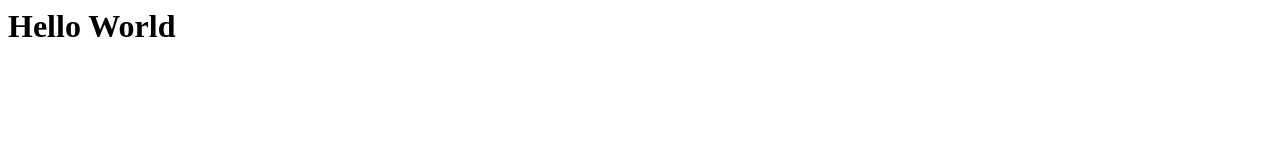
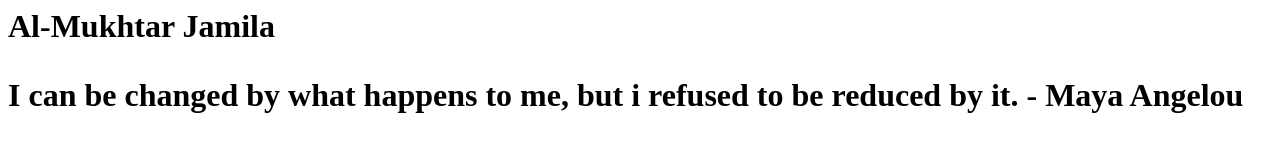
Before and after one commit to Didimukhtar/Didimukhtar.github.io, a plain HTML site: page index.html in a window 1280 px wide. Drawn offline with Linux system fonts and the light colour scheme.

Commit message:
Update index.html

```diff
--- a/index.html
+++ b/index.html
@@ -2,6 +2,7 @@
  <head>
  </head>
  <body>
-   <h1>Hello World<h1>
+   <h1>Al-Mukhtar Jamila<h1>
+    <p>I can be changed by what happens to me, but i refused to be reduced by it. - Maya Angelou</p>
  </body>
 </html>
```
